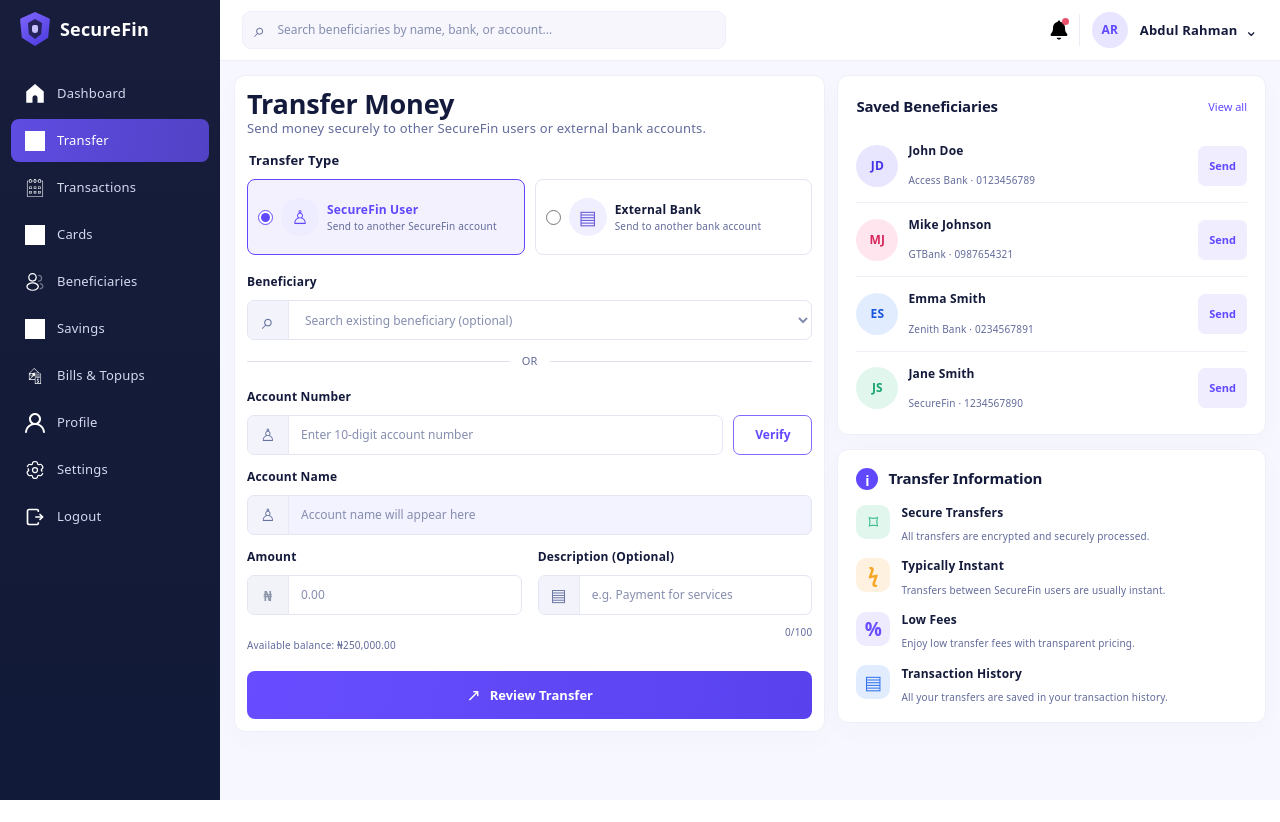
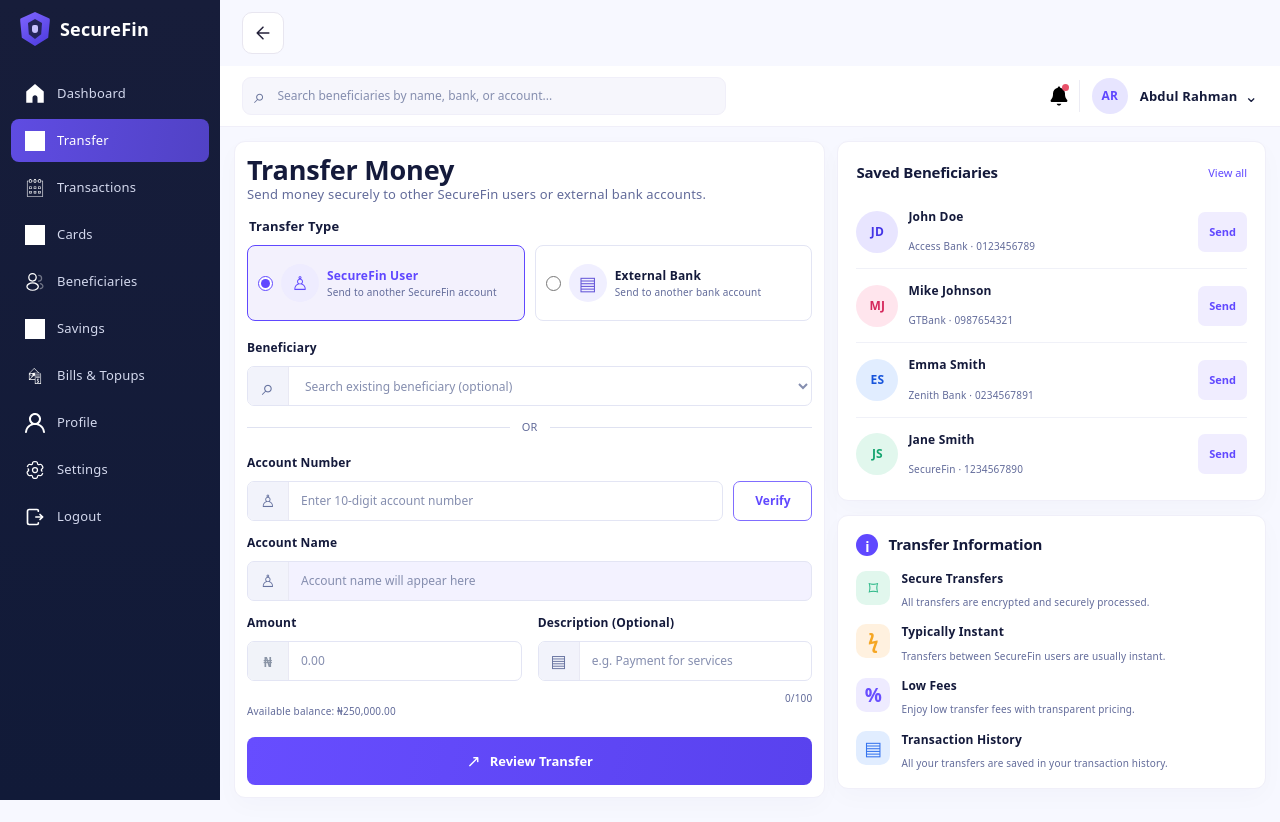
Before and after one commit to Ayomidetimi/Secure-fin, a React (Vite) app: page /transfer in a window 1280 px wide. Before the commit the page ends 800 px from the top, so only its background shows below. Built offline with nearby package versions, Linux system fonts and the light colour scheme; grey boxes are pictures that could not be loaded.

Commit message:
added back button to card, transactions , transfer pages

```diff
--- /dev/null
+++ b/src/components/BackToDashboard.jsx
@@ -0,0 +1,14 @@
+import { Link } from 'react-router-dom';
+import './backToDashboard.css';
+
+function BackToDashboard() {
+  return (
+    <Link className="back-to-dashboard" to="/dashboard" aria-label="Back to dashboard">
+      <svg viewBox="0 0 24 24" aria-hidden="true">
+        <path d="M19 12H5m0 0 7 7m-7-7 7-7" />
+      </svg>
+    </Link>
+  );
+}
+
+export default BackToDashboard;
--- /dev/null
+++ b/src/components/backToDashboard.css
@@ -0,0 +1,33 @@
+.back-to-dashboard {
+  display: inline-flex;
+  width: 40px;
+  height: 40px;
+  align-items: center;
+  justify-content: center;
+  border: 1px solid #e8e6f0;
+  border-radius: 10px;
+  background: #fff;
+  color: #24213a;
+  text-decoration: none;
+  transition: background-color 150ms ease, border-color 150ms ease;
+}
+
+.back-to-dashboard:hover {
+  border-color: #c9c2f2;
+  background: #f7f6ff;
+}
+
+.back-to-dashboard:focus-visible {
+  outline: 2px solid #6048ff;
+  outline-offset: 3px;
+}
+
+.back-to-dashboard svg {
+  width: 20px;
+  height: 20px;
+  fill: none;
+  stroke: currentColor;
+  stroke-linecap: round;
+  stroke-linejoin: round;
+  stroke-width: 1.8;
+}
--- a/src/pages/beneficiariesPage/BeneficiariesPage.jsx
+++ b/src/pages/beneficiariesPage/BeneficiariesPage.jsx
@@ -2,6 +2,7 @@ import { useEffect, useMemo, useRef, useState } from 'react';
 import { Link } from 'react-router-dom';
 import DashboardSideBar from '../dashboardpage/dashboardSideBar.jsx';
 import TransferHeader from '../transferPage/transferHeader.jsx';
+import BackToDashboard from '../../components/BackToDashboard.jsx';
 import './beneficiariesPage.css';
 
 const initialBeneficiaries = [
@@ -128,6 +129,7 @@ function BeneficiariesPage() {
           onBeneficiarySearchChange={setSearch}
         />
         <main className="beneficiaries-content">
+          <BackToDashboard />
           <header className="beneficiaries-heading">
             <div>
               <p className="beneficiaries-eyebrow">PAYMENTS</p>
--- a/src/pages/cardsPage/CardsPage.jsx
+++ b/src/pages/cardsPage/CardsPage.jsx
@@ -2,6 +2,7 @@ import { useEffect, useRef, useState } from 'react';
 import { Link } from 'react-router-dom';
 import DashboardSideBar from '../dashboardpage/dashboardSideBar.jsx';
 import CardVisual from './CardVisual.jsx';
+import BackToDashboard from '../../components/BackToDashboard.jsx';
 import './cardsPage.css';
 
 const cardActivity = [
@@ -69,6 +70,7 @@ function CardsPage() {
       </aside>
 
       <main className="main-container cards-content">
+        <BackToDashboard />
         <header className="cards-page-heading">
           <div>
             <p className="cards-eyebrow">YOUR FINANCES</p>
--- a/src/pages/transactionsPage/TransactionsPage.jsx
+++ b/src/pages/transactionsPage/TransactionsPage.jsx
@@ -1,5 +1,6 @@
 import DashboardSideBar from '../dashboardpage/dashboardSideBar.jsx';
 import DashboardTransactions from './dashboardTransactions.jsx';
+import BackToDashboard from '../../components/BackToDashboard.jsx';
 import './transactionsPage.css';
 
 function TransactionsPage() {
@@ -9,6 +10,7 @@ function TransactionsPage() {
         <DashboardSideBar />
       </aside>
       <main className="main-container">
+        <BackToDashboard />
         <DashboardTransactions
           title="Transaction History"
           showTransactionFilters
--- a/src/pages/transferPage/transferPage.css
+++ b/src/pages/transferPage/transferPage.css
@@ -23,6 +23,10 @@
   background: #f7f8ff;
 }
 
+.transfer-workspace > .back-to-dashboard {
+  margin: 12px 22px;
+}
+
 @media (max-width: 768px) {
   .transfer-workspace {
     margin-left: 0;
--- a/src/pages/transferPage/transferPage.jsx
+++ b/src/pages/transferPage/transferPage.jsx
@@ -2,6 +2,7 @@ import { useState } from 'react';
 import DashboardSideBar from '../dashboardpage/dashboardSideBar.jsx';
 import TransferHeader from './transferHeader.jsx';
 import TransferMain from './transferMain.jsx';
+import BackToDashboard from '../../components/BackToDashboard.jsx';
 import './transferPage.css';
 
 function TransferPage() {
@@ -13,6 +14,7 @@ function TransferPage() {
         <DashboardSideBar />
       </aside>
       <div className="transfer-workspace">
+        <BackToDashboard />
         <TransferHeader
           beneficiarySearch={beneficiarySearch}
           onBeneficiarySearchChange={setBeneficiarySearch}
```
